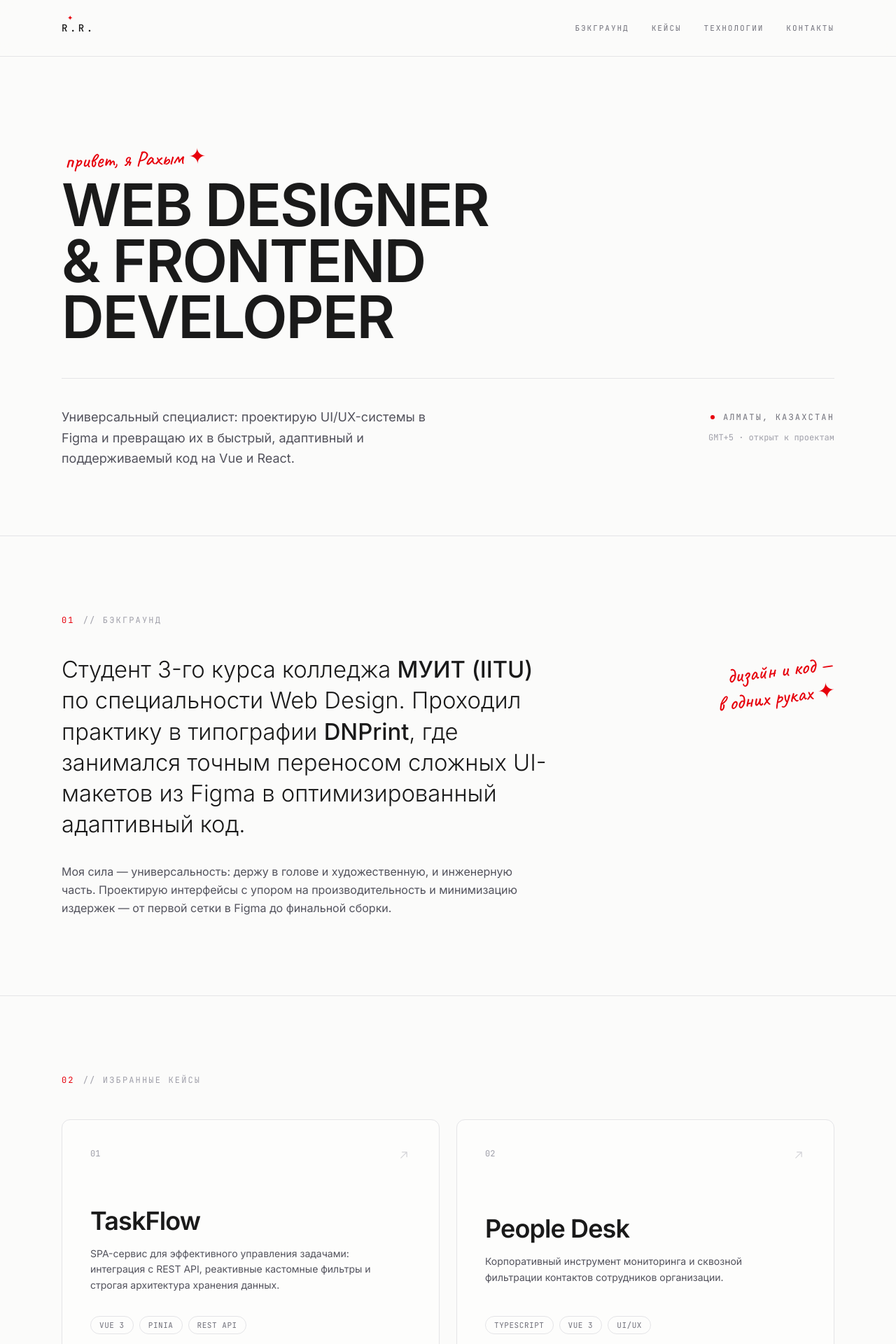
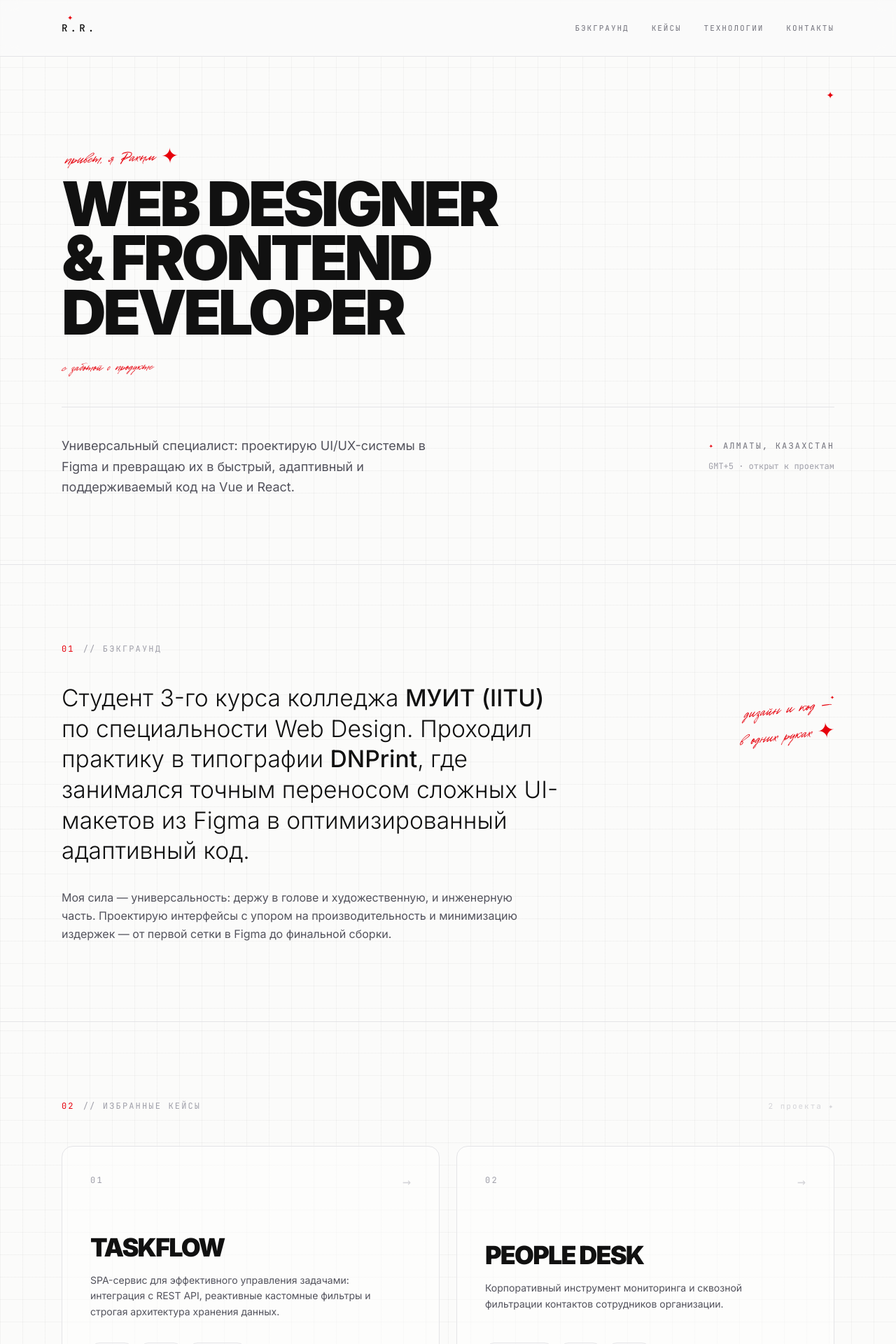
Before and after one commit to goodmir100/case_landing, a Vue app: page / in a window 1280 px wide. Shown: the top 1920 px of the page at 70% size. Built offline with nearby package versions, Linux system fonts and the light colour scheme.

Commit message:
feat: replace Caveat with Disruptors Script handwriting font

```diff
--- a/src/components/Portfolio.vue
+++ b/src/components/Portfolio.vue
@@ -67,12 +67,12 @@ const socials: SocialLink[] = [
 
 <template>
   <div
-    class="min-h-screen bg-[#FBFBFA] font-sans text-[#1A1A1A] antialiased selection:bg-red-600 selection:text-white"
+    class="relative min-h-screen bg-[#FBFBFA] bg-[linear-gradient(to_right,rgba(17,17,17,0.035)_1px,transparent_1px),linear-gradient(to_bottom,rgba(17,17,17,0.035)_1px,transparent_1px)] bg-size-[32px_32px] font-sans text-[#111111] antialiased selection:bg-red-600 selection:text-white"
   >
-    <header class="sticky top-0 z-50 border-b border-zinc-200 bg-[#FBFBFA]/85 backdrop-blur-md">
+    <header class="sticky top-0 z-50 border-b border-zinc-200 bg-[#FBFBFA]/80 backdrop-blur-md">
       <div class="mx-auto flex h-16 max-w-6xl items-center justify-between px-6 md:h-20">
         <a href="#top" class="group relative inline-flex items-center">
-          <span class="font-mono text-sm font-medium tracking-[0.25em]">R.R.</span>
+          <span class="font-mono text-sm font-medium tracking-[0.3em]">R.R.</span>
           <span
             class="absolute -top-2.5 left-2 text-[10px] leading-none text-red-600 transition-transform duration-300 group-hover:-rotate-12"
           >
@@ -85,7 +85,7 @@ const socials: SocialLink[] = [
             v-for="item in nav"
             :key="item.href"
             :href="item.href"
-            class="group relative font-mono text-[11px] uppercase tracking-[0.18em] text-zinc-500 transition-colors hover:text-[#1A1A1A]"
+            class="group relative font-mono text-[11px] uppercase tracking-[0.18em] text-zinc-500 transition-colors hover:text-[#111111]"
           >
             {{ item.label }}
             <span
@@ -96,7 +96,7 @@ const socials: SocialLink[] = [
 
         <a
           href="#contact"
-          class="font-mono text-[11px] uppercase tracking-[0.18em] text-zinc-500 transition-colors hover:text-[#1A1A1A] md:hidden"
+          class="font-mono text-[11px] uppercase tracking-[0.18em] text-zinc-500 transition-colors hover:text-[#111111] md:hidden"
         >
           Контакты
         </a>
@@ -105,17 +105,25 @@ const socials: SocialLink[] = [
 
     <main>
       <section id="top" class="relative mx-auto max-w-6xl px-6 pt-16 pb-16 md:pt-28 md:pb-24">
+        <span class="absolute right-6 top-12 hidden text-sm leading-none text-red-600 md:block">
+          ✦
+        </span>
+
         <p class="-rotate-2 font-hand text-2xl text-red-600 md:ml-1 md:text-3xl">
           привет, я Рахым ✦
         </p>
 
         <h1
-          class="mt-6 text-[2.5rem] font-semibold uppercase leading-[0.95] tracking-tight sm:text-6xl md:text-7xl lg:text-[5.25rem]"
+          class="mt-6 text-[2.6rem] font-black uppercase leading-[0.88] tracking-tighter sm:text-6xl md:text-7xl lg:text-[5.5rem]"
         >
           Web&nbsp;Designer<br />
           &amp;&nbsp;Frontend<br />
           Developer
         </h1>
+
+        <p class="mt-4 -rotate-1 font-hand text-xl text-red-600 md:text-2xl">
+          с заботой о продукте
+        </p>
 
         <div class="mt-12 grid gap-8 border-t border-zinc-200 pt-8 md:grid-cols-12 md:pt-10">
           <p class="max-w-xl text-lg leading-relaxed text-zinc-600 md:col-span-7">
@@ -127,7 +135,7 @@ const socials: SocialLink[] = [
             <div
               class="inline-flex items-center gap-3 font-mono text-xs uppercase tracking-[0.18em] text-zinc-500"
             >
-              <span class="h-1.5 w-1.5 rounded-full bg-red-600"></span>
+              <span class="text-[10px] leading-none text-red-600">✦</span>
               Алматы, Казахстан
             </div>
             <p class="mt-3 font-mono text-xs text-zinc-400">GMT+5 · открыт к проектам</p>
@@ -145,7 +153,7 @@ const socials: SocialLink[] = [
           <div class="mt-10 grid gap-12 md:grid-cols-12">
             <div class="md:col-span-8">
               <p
-                class="text-2xl font-light leading-snug sm:text-3xl md:text-[2.05rem] md:leading-[1.35]"
+                class="text-2xl font-light leading-snug sm:text-3xl md:text-[2.1rem] md:leading-[1.3]"
               >
                 Студент 3-го курса колледжа <span class="font-medium">МУИТ (IITU)</span> по
                 специальности Web&nbsp;Design. Проходил практику в типографии
@@ -161,8 +169,9 @@ const socials: SocialLink[] = [
             </div>
 
             <aside class="md:col-span-4 md:pt-4 md:text-right">
+              <span class="hidden font-mono text-[10px] leading-none text-red-600 md:block">✦</span>
               <p
-                class="-rotate-3 font-hand text-2xl leading-tight text-red-600 md:rotate-[-7deg] md:text-3xl"
+                class="mt-2 -rotate-3 font-hand text-2xl leading-tight text-red-600 md:rotate-[-7deg] md:text-3xl"
               >
                 дизайн и код —<br />в одних руках ✦
               </p>
@@ -173,9 +182,14 @@ const socials: SocialLink[] = [
 
       <section id="projects" class="scroll-mt-24 border-t border-zinc-200">
         <div class="mx-auto max-w-6xl px-6 py-20 md:py-28">
-          <div class="flex items-baseline gap-3 font-mono text-xs tracking-[0.18em]">
-            <span class="text-red-600">02</span>
-            <span class="uppercase text-zinc-400">// Избранные кейсы</span>
+          <div class="flex items-baseline justify-between gap-3">
+            <div class="flex items-baseline gap-3 font-mono text-xs tracking-[0.18em]">
+              <span class="text-red-600">02</span>
+              <span class="uppercase text-zinc-400">// Избранные кейсы</span>
+            </div>
+            <span class="hidden font-mono text-[11px] tracking-[0.18em] text-zinc-300 md:block">
+              2 проекта ✦
+            </span>
           </div>
 
           <div class="mt-12 grid gap-6 md:grid-cols-2">
@@ -185,27 +199,27 @@ const socials: SocialLink[] = [
               :href="project.href"
               target="_blank"
               rel="noopener"
-              class="group relative flex flex-col justify-between overflow-hidden rounded-xl border border-zinc-200 bg-white/40 p-8 transition-all duration-500 hover:-translate-y-1 hover:border-zinc-300 hover:bg-white hover:shadow-[0_30px_60px_-45px_rgba(26,26,26,0.4)] md:p-10"
+              class="group relative flex flex-col justify-between overflow-hidden rounded-2xl border border-zinc-200 bg-white/50 p-8 transition-all duration-500 hover:-translate-y-1.5 hover:border-zinc-300 hover:bg-white hover:shadow-[0_40px_80px_-55px_rgba(17,17,17,0.45)] md:p-10"
             >
+              <span
+                class="pointer-events-none absolute right-7 top-7 text-[10px] leading-none text-red-600 opacity-0 transition-opacity duration-500 group-hover:opacity-100"
+              >
+                ✦
+              </span>
+
               <div class="flex items-start justify-between">
-                <span class="font-mono text-xs text-zinc-400">{{ project.index }}</span>
+                <span class="font-mono text-xs uppercase tracking-[0.2em] text-zinc-400">
+                  {{ project.index }}
+                </span>
                 <span
-                  class="text-zinc-300 transition-all duration-300 group-hover:-translate-y-1 group-hover:translate-x-1 group-hover:text-red-600"
+                  class="font-mono text-xl leading-none text-zinc-300 transition-all duration-300 group-hover:translate-x-1 group-hover:text-red-600"
                 >
-                  <svg
-                    viewBox="0 0 24 24"
-                    fill="none"
-                    stroke="currentColor"
-                    stroke-width="1.5"
-                    class="h-5 w-5"
-                  >
-                    <path stroke-linecap="round" stroke-linejoin="round" d="M7 17 17 7M9 7h8v8" />
-                  </svg>
+                  →
                 </span>
               </div>
 
               <div class="mt-16">
-                <h3 class="text-3xl font-semibold tracking-tight md:text-4xl">
+                <h3 class="text-3xl font-black uppercase tracking-tighter md:text-4xl">
                   {{ project.title }}
                 </h3>
                 <p class="mt-4 max-w-md text-sm leading-relaxed text-zinc-600">
@@ -217,7 +231,7 @@ const socials: SocialLink[] = [
                 <span
                   v-for="tag in project.tags"
                   :key="tag"
-                  class="rounded-full border border-zinc-200 px-3 py-1 font-mono text-[11px] uppercase tracking-wider text-zinc-500"
+                  class="rounded-full border border-zinc-200 px-3 py-1 font-mono text-[11px] uppercase tracking-wider text-zinc-500 transition-colors duration-300 group-hover:border-zinc-300"
                 >
                   {{ tag }}
                 </span>
@@ -234,11 +248,11 @@ const socials: SocialLink[] = [
             <span class="uppercase text-zinc-400">// Технологии</span>
           </div>
 
-          <div class="mt-12 grid gap-10 md:grid-cols-3 md:gap-8">
+          <div class="mt-12 grid gap-10 md:grid-cols-3 md:gap-0">
             <div
               v-for="(group, index) in skills"
               :key="group.label"
-              :class="index > 0 ? 'md:border-l md:border-zinc-200 md:pl-8' : ''"
+              :class="index > 0 ? 'md:border-l md:border-zinc-200 md:pl-8' : 'md:pr-8'"
             >
               <h3 class="font-mono text-xs uppercase tracking-[0.2em] text-zinc-400">
                 {{ group.label }}
@@ -249,7 +263,7 @@ const socials: SocialLink[] = [
                   :key="item"
                   class="flex items-center gap-3 text-lg"
                 >
-                  <span class="text-[11px] text-red-600">✦</span>
+                  <span class="text-[11px] leading-none text-red-600">✦</span>
                   <span>{{ item }}</span>
                 </li>
               </ul>
@@ -267,25 +281,23 @@ const socials: SocialLink[] = [
 
           <div class="mt-12 grid gap-12 md:grid-cols-12 md:items-end">
             <div class="md:col-span-8">
-              <h2 class="text-4xl font-semibold leading-[1.05] tracking-tight sm:text-5xl md:text-6xl">
+              <h2
+                class="text-4xl font-black uppercase leading-[0.95] tracking-tighter sm:text-5xl md:text-6xl"
+              >
                 Давайте создадим<br />что-то <span class="text-red-600">значимое</span>.
               </h2>
 
               <div class="mt-10 flex flex-wrap items-center gap-x-6 gap-y-4">
                 <a
                   href="mailto:hello@rahym.dev"
-                  class="group inline-flex items-center gap-3 rounded-full bg-[#1A1A1A] px-7 py-3.5 text-sm text-white transition-colors duration-300 hover:bg-red-600"
+                  class="group inline-flex items-center gap-3 rounded-full bg-[#111111] px-7 py-3.5 font-mono text-xs uppercase tracking-[0.15em] text-white transition-colors duration-300 hover:bg-red-600"
                 >
                   Написать письмо
-                  <svg
-                    viewBox="0 0 24 24"
-                    fill="none"
-                    stroke="currentColor"
-                    stroke-width="1.5"
-                    class="h-4 w-4 transition-transform duration-300 group-hover:translate-x-1"
+                  <span
+                    class="leading-none transition-transform duration-300 group-hover:translate-x-1"
                   >
-                    <path stroke-linecap="round" stroke-linejoin="round" d="M5 12h14m-6-6 6 6-6 6" />
-                  </svg>
+                    →
+                  </span>
                 </a>
 
                 <p class="-rotate-3 font-hand text-2xl text-red-600 md:text-3xl">напиши мне! ✦</p>
@@ -298,13 +310,13 @@ const socials: SocialLink[] = [
                   :href="social.href"
                   target="_blank"
                   rel="noopener"
-                  class="group flex items-center gap-3 py-4 font-mono text-sm uppercase tracking-[0.15em] text-zinc-500 transition-colors hover:text-[#1A1A1A] md:justify-end"
+                  class="group flex items-center gap-3 py-4 font-mono text-sm uppercase tracking-[0.15em] text-zinc-500 transition-colors hover:text-[#111111] md:justify-end"
                 >
                   <span>{{ social.label }}</span>
                   <span
-                    class="text-zinc-300 transition-all duration-300 group-hover:-translate-y-0.5 group-hover:translate-x-0.5 group-hover:text-red-600"
+                    class="leading-none text-zinc-300 transition-all duration-300 group-hover:translate-x-1 group-hover:text-red-600"
                   >
-                    ↗
+                    →
                   </span>
                 </a>
               </li>
@@ -326,5 +338,13 @@ const socials: SocialLink[] = [
 </template>
 
 <style>
-@import url('https://fonts.googleapis.com/css2?family=Caveat:wght@500;600;700&family=Inter:wght@300;400;500;600;700&family=JetBrains+Mono:wght@400;500;600&display=swap');
+@import url('https://fonts.googleapis.com/css2?family=Inter:wght@300..900&family=JetBrains+Mono:wght@400;500;600&display=swap');
+
+@font-face {
+  font-family: 'Disruptors Script';
+  src: url('../assets/fonts/DisruptorsScript-Regular.woff2') format('woff2');
+  font-weight: 400;
+  font-style: normal;
+  font-display: swap;
+}
 </style>
--- a/src/style.css
+++ b/src/style.css
@@ -6,7 +6,7 @@
 @theme {
   --font-sans: 'Inter', ui-sans-serif, system-ui, -apple-system, sans-serif;
   --font-mono: 'JetBrains Mono', ui-monospace, SFMono-Regular, Menlo, monospace;
-  --font-hand: 'Caveat', ui-serif, cursive;
+  --font-hand: 'Disruptors Script', cursive;
 }
 
 @layer base {
```
Also changed, not shown: src/assets/fonts/DisruptorsScript-Regular.woff2 (added).
